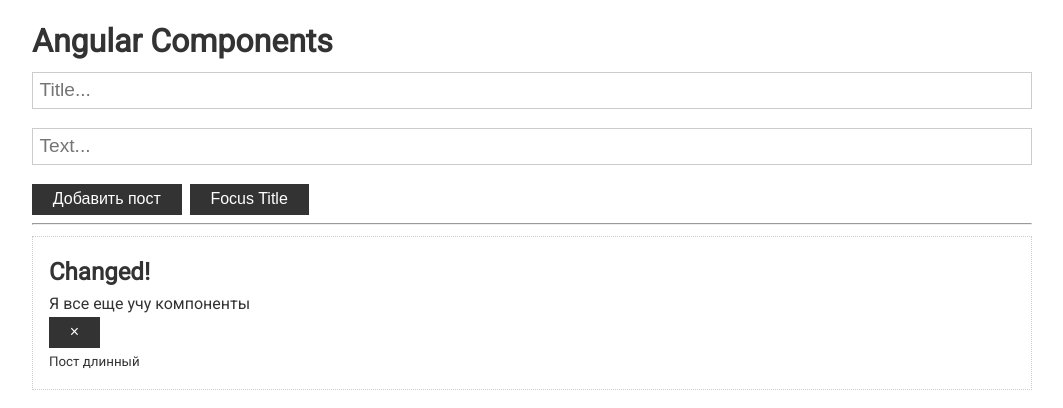
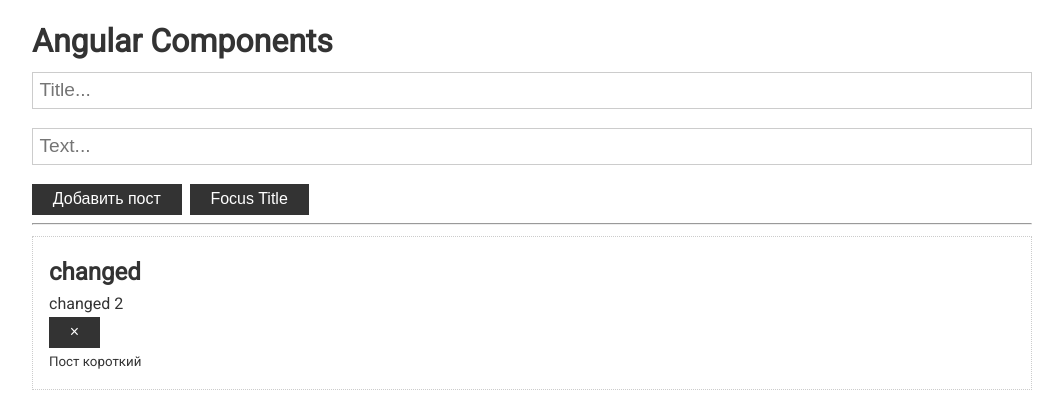
Before and after one commit to Comprehensher/angular-conspect, an Angular app: page / in a window 1280 px wide. Shown: the top 408 px of the page, without its empty margins (108-1171 px from the left). Built offline with nearby package versions, Linux system fonts and the light colour scheme.

Commit message:
Change component (redraw it at UI) if SOME INPUT PARAMETER (whole object is differnet) was changed, in this case we ChangeDetectionStrategy.OnPush

```diff
--- a/src/app/app.component.ts
+++ b/src/app/app.component.ts
@@ -19,7 +19,11 @@
   ngOnInit(): void {
     setTimeout(() => {
       console.log('Timeout')
-      this.posts[0].title = 'Changed!'
+      this.posts[0] = {
+        title: 'changed',
+        text: 'changed 2',
+        id: 33
+      }
     }, 5000)
   }
 
--- a/src/app/post/post.component.ts
+++ b/src/app/post/post.component.ts
@@ -22,7 +22,7 @@
   selector: 'app-post',
   templateUrl: './post.component.html',
   styleUrls: ['./post.component.scss'],
-  changeDetection: ChangeDetectionStrategy.Default
+  changeDetection: ChangeDetectionStrategy.OnPush
 })
 export class PostComponent implements
   OnInit,
```
